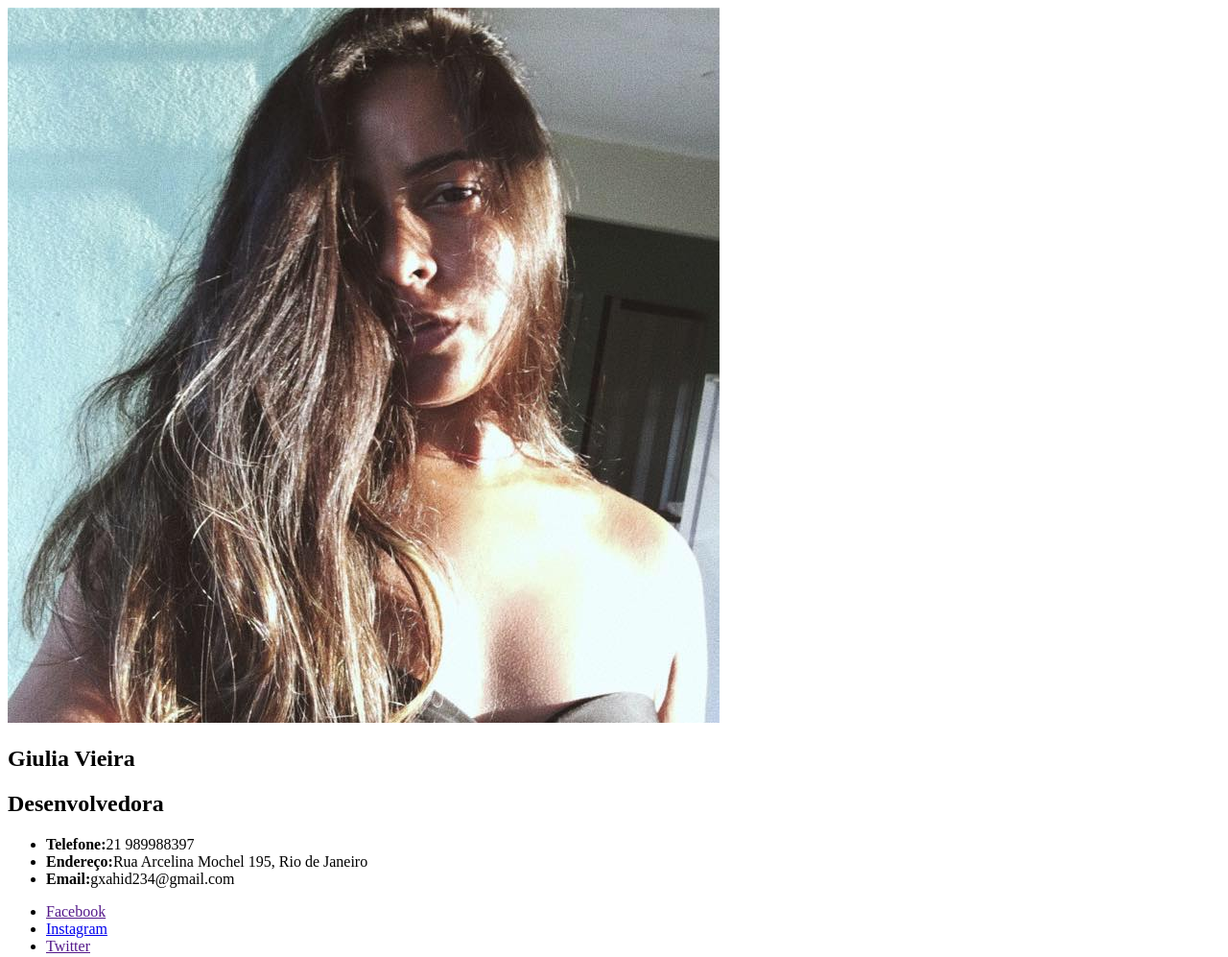
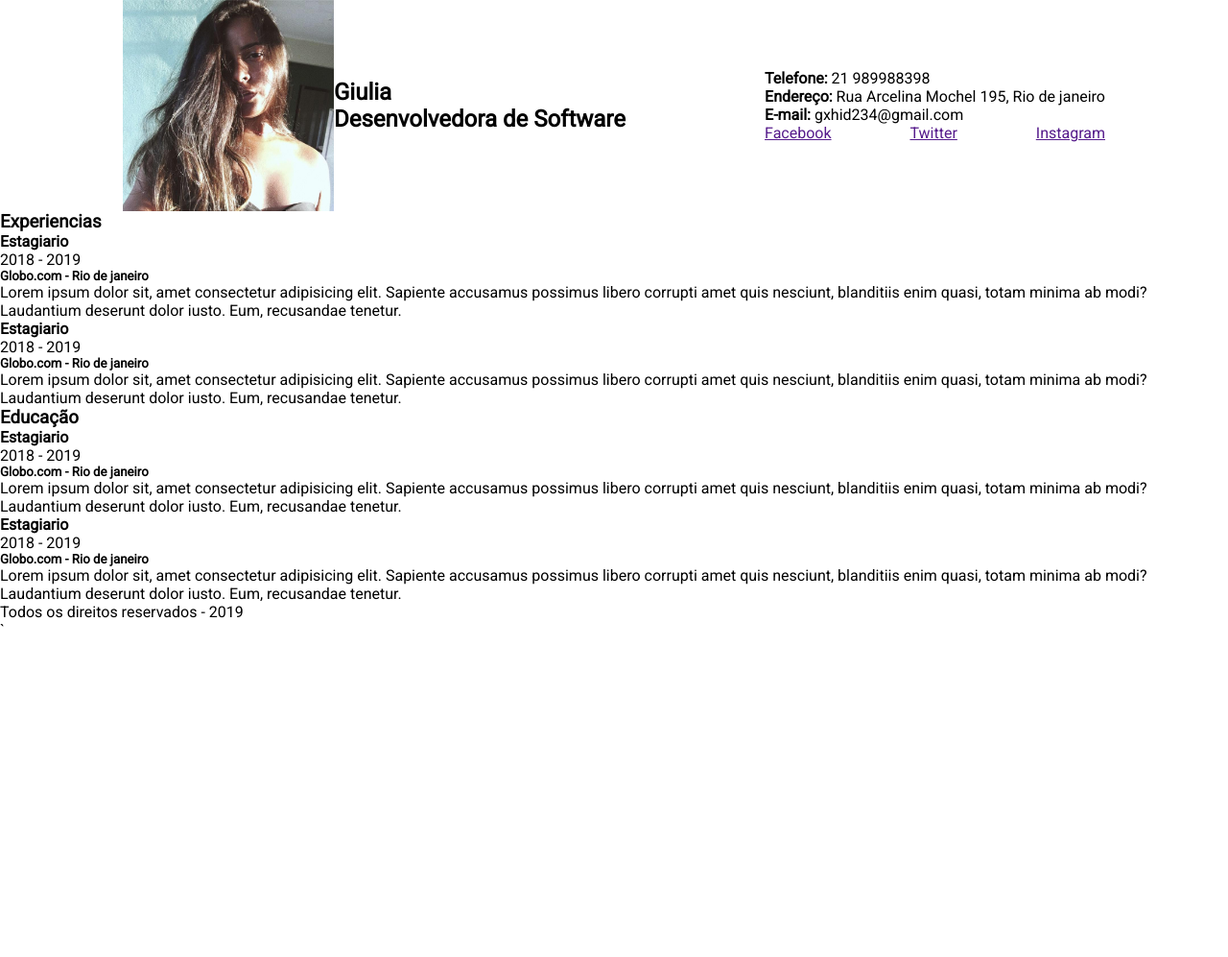
Before and after one commit to giuliaahid/Curriculo, a plain HTML site: page index.html in a window 1280 px wide. Shown: the top 997 px of the page at 96% size. After the commit the page ends 800 px from the top, so only its background shows below. Drawn offline with Linux system fonts and the light colour scheme.

Commit message:
Agora está certo

```diff
--- /dev/null
+++ b/css/estilos.css
@@ -0,0 +1,44 @@
+*{
+    margin: 0%;
+}
+ul {
+    list-style: none;
+}
+body {
+    font-family: 'Roboto', sans-serif;
+
+}
+
+.container{
+    display: flex;
+justify-content: center;
+}
+
+.informacoes {
+display: flex;
+width: 80%;
+justify-content: space-between;
+align-items: center;
+
+}
+
+.informacoes img {
+    width: 220px;
+    height: 220px;
+
+}
+.info-contatos{
+    display: flex;
+    align-items: center
+
+}
+
+.redes-sociais {
+    display: flex;
+    justify-content: space-between;
+}
+
+.redes-sociais a:hover {
+ color: red;
+font-weight: bold
+}
--- a/index.html
+++ b/index.html
@@ -1,55 +1,62 @@
 <!DOCTYPE html>
 <html lang="pt-br">
-
   <head>
-    <meta charset="UTF-8">
-    <title>Giulia</title>
+    <meta charset="UTF-8" />
+    <title>
+      Giulia
+    </title>
+    <link href="https://fonts.googleapis.com/css?family=Roboto" rel="stylesheet">
+    <link rel="stylesheet" href="css/estilos.css" />
   </head>
-
   <body>
     <header>
-        <section>
-            <img src="img/giulia.jpg" alt="" />
-            <h1>Giulia Vieira</h1>
-            <h2>Desenvolvedora</h2>
-        </section>
+      <!-- header -->
+      <div class="container">
+      <section class="informacoes">
+        <!-- Aqui é são as minhas informações pessoais -->
+        <div class="info-contatos">
+            <img src="img/giulia.jpg" class="perfil" alt="" />
+            <div class="infos">
+                <h1 class="nome">Giulia</h1>
+                <h2 class="funcao">Desenvolvedora de Software</h2>
+            </div>
+        </div>
+
+        <section class="contatos">
           <div>
             <ul>
+              <li><strong>Telefone:</strong> 21 989988398</li>
               <li>
-                    <strong>Telefone:</strong>21 989988397
+                <strong>Endereço:</strong> Rua Arcelina Mochel 195, Rio de janeiro
               </li>
-                <li><strong>Endereço:</strong>Rua Arcelina Mochel 195, Rio de Janeiro</li>
-                <li>
-                    <strong>Email:</strong>gxahid234@gmail.com
-                </li>
+              <li><strong>E-mail:</strong> gxhid234@gmail.com</li>
             </ul>
           </div>
           <nav>
-            <ul>
+            <ul class="redes-sociais">
               <li>
-                    <a href="">Facebook</a>
-
+                <a href=""> Facebook </a>
               </li>
               <li>
-                    <a href="https://twitter.com/bfrgio">Instagram</a>
-
+                <a href=""> Twitter </a>
               </li>
               <li>
-                    <a href="">Twitter</a>
-
+                <a href=""> Instagram </a>
               </li>
             </ul>
           </nav>
+        </section>
+      </section>
+    </div>
+    </header>
 
-
-    </header>
     <main>
       <section>
+        <!-- experiencia -->
         <div>
           <h3>
             Experiencias
           </h3>
-
         </div>
 
         <div>
@@ -63,13 +70,13 @@
           </div>
           <div>
             <h5>
-                                Globo.com - Rio de Janeiro
+              Globo.com - Rio de janeiro
             </h5>
             <p>
-                                Lorem, ipsum dolor sit amet consectetur adipisicing elit. Iste dicta, error, officia dignissimos
-                                exercitationem pariatur aliquid a laboriosam maiores est consequatur inventore. Libero obcaecati
-                                enim
-                                numquam earum quas illo necessitatibus.
+              Lorem ipsum dolor sit, amet consectetur adipisicing elit. Sapiente
+              accusamus possimus libero corrupti amet quis nesciunt, blanditiis
+              enim quasi, totam minima ab modi? Laudantium deserunt dolor iusto.
+              Eum, recusandae tenetur.
             </p>
           </div>
         </div>
@@ -85,24 +92,24 @@
           </div>
           <div>
             <h5>
-                                Globo.com - Rio de Janeiro
+              Globo.com - Rio de janeiro
             </h5>
             <p>
-                                Lorem, ipsum dolor sit amet consectetur adipisicing elit. Iste dicta, error, officia dignissimos
-                                exercitationem pariatur aliquid a laboriosam maiores est consequatur inventore. Libero obcaecati
-                                enim
-                                numquam earum quas illo necessitatibus.
+              Lorem ipsum dolor sit, amet consectetur adipisicing elit. Sapiente
+              accusamus possimus libero corrupti amet quis nesciunt, blanditiis
+              enim quasi, totam minima ab modi? Laudantium deserunt dolor iusto.
+              Eum, recusandae tenetur.
             </p>
           </div>
         </div>
       </section>
 
       <section>
+        <!-- Educação -->
         <div>
           <h3>
             Educação
           </h3>
-
         </div>
 
         <div>
@@ -116,13 +123,13 @@
           </div>
           <div>
             <h5>
-                                Globo.com - Rio de Janeiro
+              Globo.com - Rio de janeiro
             </h5>
             <p>
-                                Lorem, ipsum dolor sit amet consectetur adipisicing elit. Iste dicta, error, officia dignissimos
-                                exercitationem pariatur aliquid a laboriosam maiores est consequatur inventore. Libero obcaecati
-                                enim
-                                numquam earum quas illo necessitatibus.
+              Lorem ipsum dolor sit, amet consectetur adipisicing elit. Sapiente
+              accusamus possimus libero corrupti amet quis nesciunt, blanditiis
+              enim quasi, totam minima ab modi? Laudantium deserunt dolor iusto.
+              Eum, recusandae tenetur.
             </p>
           </div>
         </div>
@@ -138,28 +145,25 @@
           </div>
           <div>
             <h5>
-                                Globo.com - Rio de Janeiro
+              Globo.com - Rio de janeiro
             </h5>
             <p>
-                                Lorem, ipsum dolor sit amet consectetur adipisicing elit. Iste dicta, error, officia dignissimos
-                                exercitationem pariatur aliquid a laboriosam maiores est consequatur inventore. Libero obcaecati
-                                enim
-                                numquam earum quas illo necessitatibus.
+              Lorem ipsum dolor sit, amet consectetur adipisicing elit. Sapiente
+              accusamus possimus libero corrupti amet quis nesciunt, blanditiis
+              enim quasi, totam minima ab modi? Laudantium deserunt dolor iusto.
+              Eum, recusandae tenetur.
             </p>
           </div>
         </div>
       </section>
 
-
       <footer>
+        <!-- Meu rodapé-->
         <p>
           Todos os direitos reservados - 2019
         </p>
       </footer>
-
     </main>
-
-
   </body>
-
 </html>
+`
```
Lines whose indentation alone changed are shown as unchanged.
